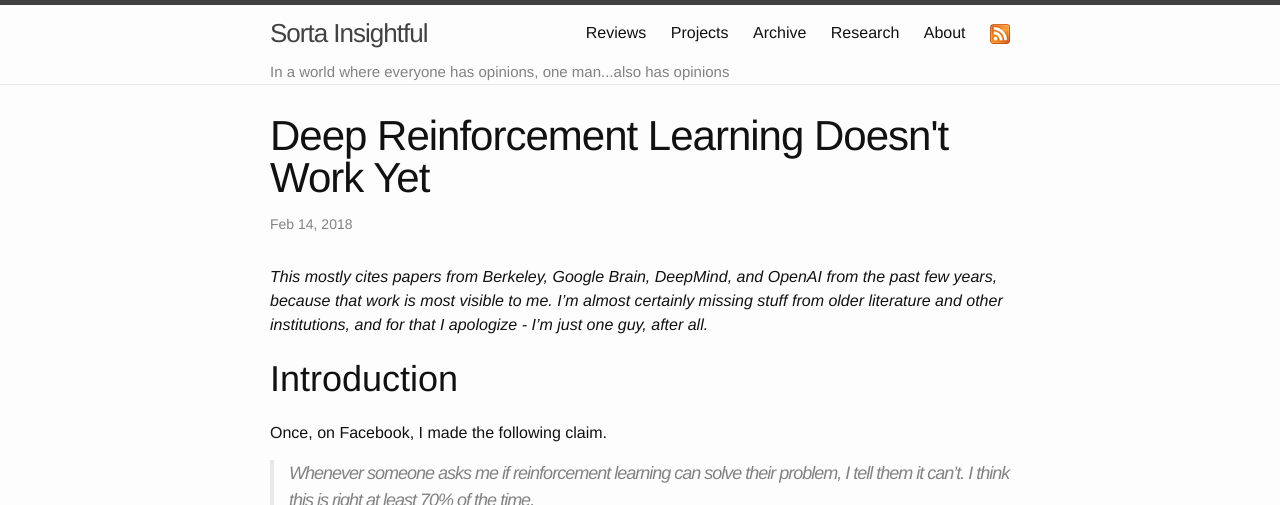
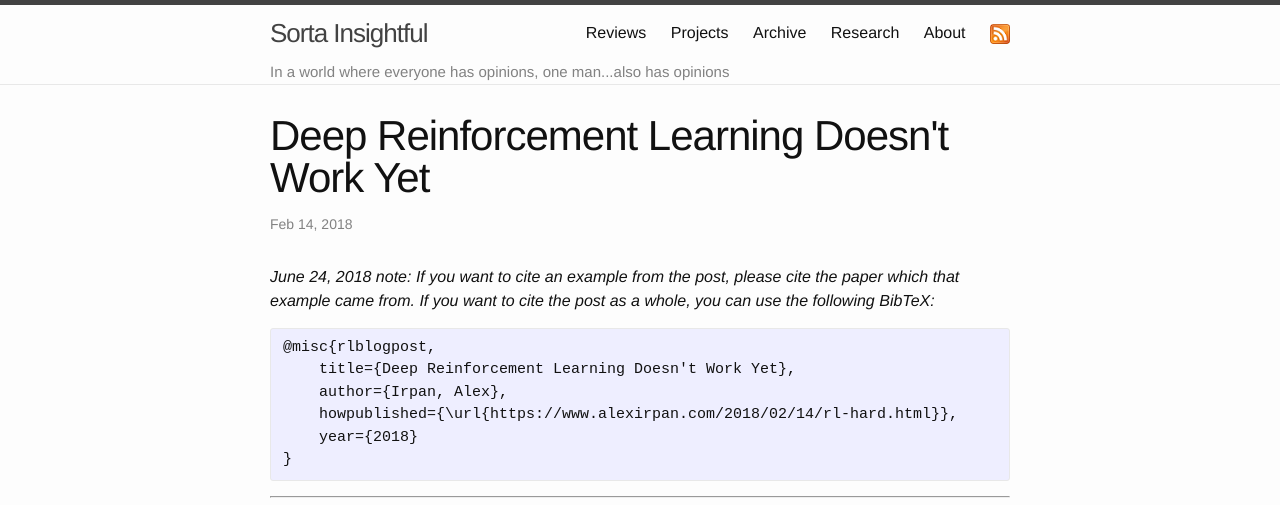
Before and after one commit to alexirpan/alexirpan.github.io, a Jekyll site: the page built from _posts/2018-02-14-rl-hard.markdown, in a window 1280 px wide and 900 px high, cut to the strip 0-505 px from the top of the window. Built offline with Jekyll 4.4.1, drawn with Linux system fonts in a browser that asks for light colours; nearby versions of some CDN libraries.

Commit message:
Updating RL post with BibTeX on off chance people want to cite it

```diff
--- a/_posts/2018-02-14-rl-hard.markdown
+++ b/_posts/2018-02-14-rl-hard.markdown
@@ -3,6 +3,23 @@ layout: post
 title:  "Deep Reinforcement Learning Doesn't Work Yet"
 date:   2018-02-14 05:15:00 -0800
 ---
+
+*June 24, 2018 note: If you want to cite an example from the post, please
+cite the paper which that example came from. If you want to cite the
+post as a whole, you can use the following BibTeX:*
+
+<pre>
+@misc{rlblogpost,
+    title={Deep Reinforcement Learning Doesn't Work Yet},
+    author={Irpan, Alex},
+    howpublished={\url{https://www.alexirpan.com/2018/02/14/rl-hard.html}},
+    year={2018}
+}
+</pre>
+
+---------------------------------------------
+
+<p></p>
 
 
 *This mostly cites papers from Berkeley, Google Brain, DeepMind, and OpenAI
```
